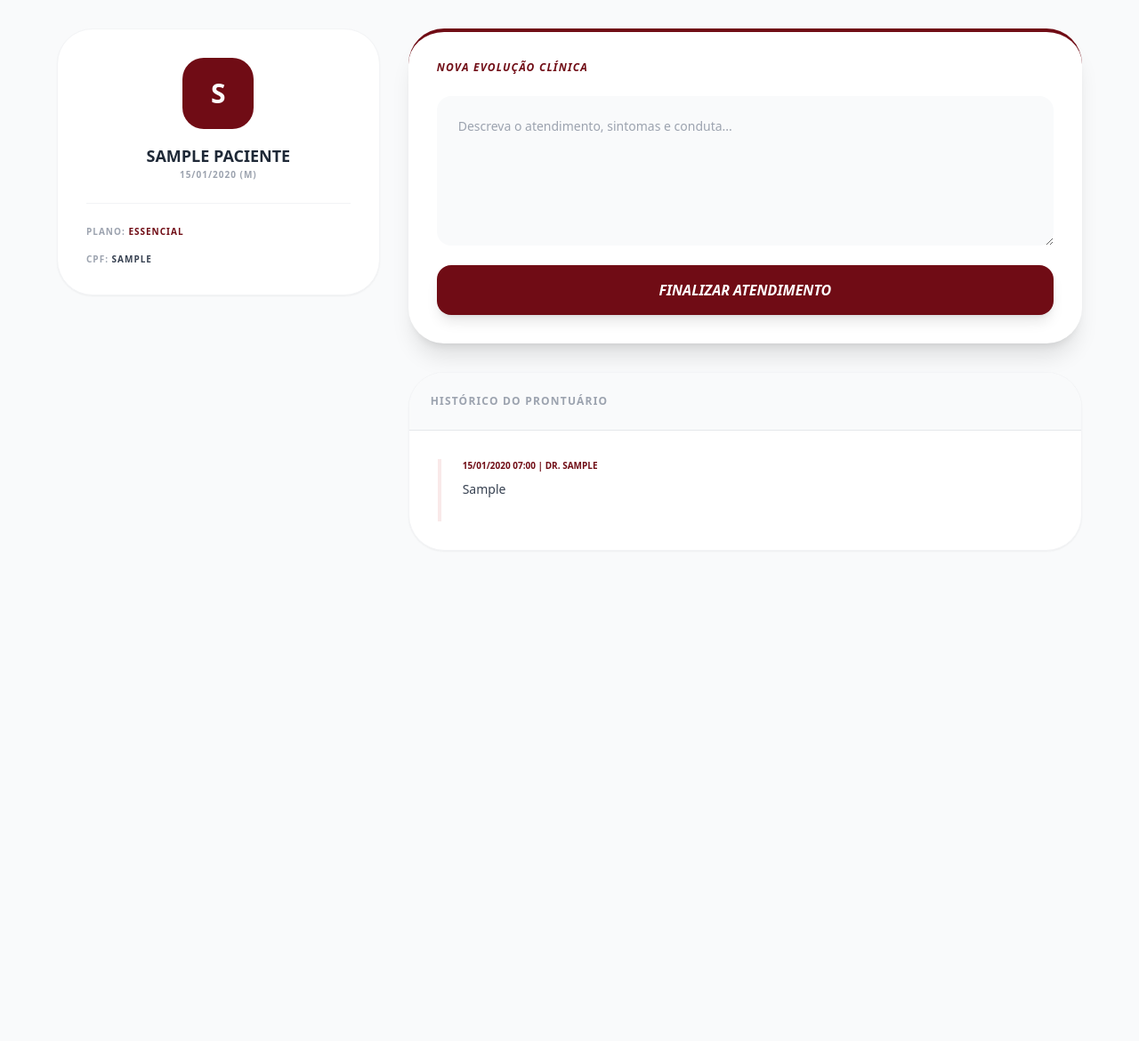
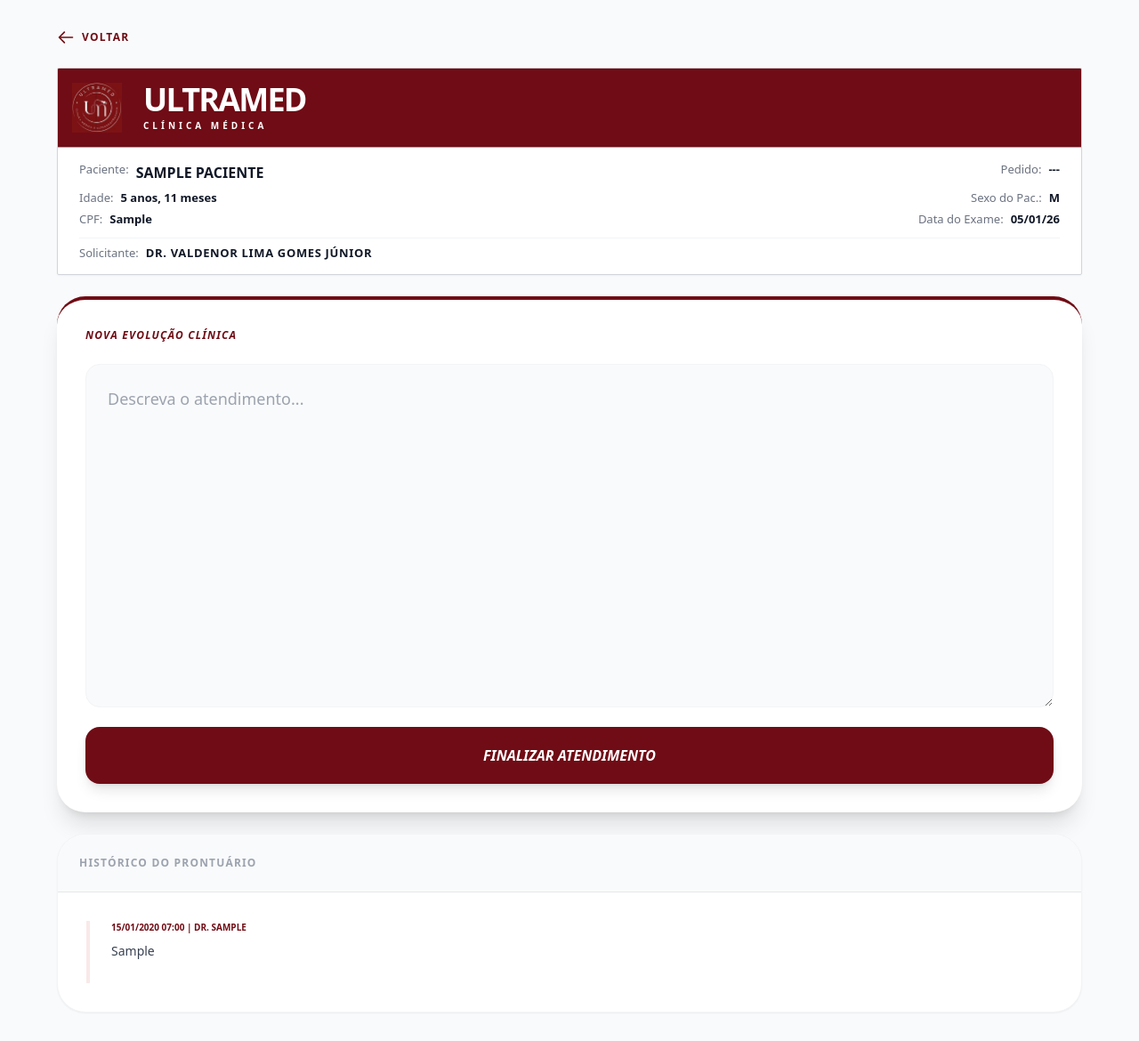
Before and after one commit to OliveiraAntonioFernando/Ultramed_Project, a Django app: page /sistema/prontuario/1/ in a window 1280 px wide. Shown: the whole page at 89% size. Before the commit the page ends 586 px from the top, so only its background shows below. Run offline with Django 4.2, Linux system fonts and the light colour scheme; a user stored in the database is signed in; tables that the repository leaves empty hold one stand-in row (values such as "Sample post"); some libraries are stand-ins or nearby versions.

Commit message:
Ponto de Recuperação Automático: 2026-01-06 04:00:02

```diff
--- a/core_gestao/templates/prontuario.html
+++ b/core_gestao/templates/prontuario.html
@@ -1,36 +1,77 @@
 {% extends 'base.html' %}
+{% load static %}
 {% block content %}
-<div class="bg-gray-50 min-h-screen p-8">
-    <div class="max-w-6xl mx-auto grid grid-cols-1 lg:grid-cols-3 gap-8">
+<div class="bg-gray-50 min-h-screen p-4 md:p-8">
+    <div class="max-w-6xl mx-auto space-y-6">
 
-        <div class="space-y-6">
-            <div class="bg-white p-8 rounded-[2.5rem] shadow-sm border border-gray-100">
-                <div class="text-center mb-6">
-                    <div class="w-20 h-20 bg-marsala-700 rounded-3xl mx-auto mb-4 flex items-center justify-center text-white text-3xl font-black">
-                        {{ paciente.nome_completo|slice:":1" }}
+        <div class="flex justify-start">
+            <a href="javascript:history.back()" class="flex items-center gap-2 text-marsala-700 hover:text-marsala-800 font-bold uppercase text-xs tracking-widest transition-all group">
+                <svg xmlns="http://www.w3.org/2000/svg" class="h-5 w-5 transform group-hover:-translate-x-1 transition-transform" fill="none" viewBox="0 0 24 24" stroke="currentColor">
+                    <path stroke-linecap="round" stroke-linejoin="round" stroke-width="2" d="M10 19l-7-7m0 0l7-7m-7 7h18" />
+                </svg>
+                Voltar
+            </a>
         </div>
-                    <h3 class="text-lg font-black uppercase text-gray-800">{{ paciente.nome_completo }}</h3>
-                    <p class="text-[10px] font-bold text-gray-400 uppercase tracking-widest">{{ paciente.data_nascimento|date:"d/m/Y" }} ({{ paciente.sexo }})</p>
-                </div>
-                <hr class="mb-6 opacity-50">
-                <div class="space-y-4">
-                    <p class="text-[10px] font-black text-gray-400 uppercase tracking-widest">Plano: <span class="text-marsala-700">{{ paciente.plano.nome|default:"Particular" }}</span></p>
-                    <p class="text-[10px] font-black text-gray-400 uppercase tracking-widest">CPF: <span class="text-gray-700">{{ paciente.cpf }}</span></p>
+
+        <div class="w-full bg-white border border-gray-300 rounded-sm overflow-hidden shadow-sm">
+            <div class="bg-marsala-700 p-4 flex items-center justify-between">
+                <div class="flex items-center gap-6">
+                    <img src="{% static 'sistema_interno/img/logo_ultramed.png' %}"
+                         alt="Ultramed"
+                         class="h-14 w-auto">
+
+                    <div class="text-white">
+                        <h1 class="text-4xl font-bold tracking-tighter leading-none">ULTRAMED</h1>
+                        <p class="text-[10px] uppercase tracking-[0.4em] font-semibold mt-1">Clínica Médica</p>
                     </div>
                 </div>
             </div>
 
-        <div class="lg:col-span-2 space-y-8">
-            <div class="bg-white p-8 rounded-[2.5rem] shadow-xl border-t-4 border-marsala-700">
+            <div class="grid grid-cols-2 gap-x-12 gap-y-2 px-6 py-4 text-[13px] leading-tight border-t border-gray-400">
+                <div class="flex gap-2">
+                    <span class="text-gray-500 font-normal">Paciente:</span>
+                    <strong class="uppercase text-gray-900 text-base">{{ paciente.nome_completo }}</strong>
+                </div>
+                <div class="flex gap-2 justify-end">
+                    <span class="text-gray-500 font-normal">Pedido:</span>
+                    <strong class="text-gray-900">{{ atendimento.id|default:"---" }}</strong>
+                </div>
+
+                <div class="flex gap-2">
+                    <span class="text-gray-500 font-normal">Idade:</span>
+                    <strong class="text-gray-900">{{ paciente.data_nascimento|timesince }}</strong>
+                </div>
+                <div class="flex gap-2 justify-end">
+                    <span class="text-gray-500 font-normal">Sexo do Pac.:</span>
+                    <strong class="uppercase text-gray-900">{{ paciente.sexo }}</strong>
+                </div>
+
+                <div class="flex gap-2">
+                    <span class="text-gray-500 font-normal">CPF:</span>
+                    <strong class="text-gray-900">{{ paciente.cpf|default:"---" }}</strong>
+                </div>
+                <div class="flex gap-2 justify-end">
+                    <span class="text-gray-500 font-normal">Data do Exame:</span>
+                    <strong class="text-gray-900">{% now "d/m/y" %}</strong>
+                </div>
+
+                <div class="flex gap-2 col-span-2 border-t border-gray-100 pt-2 mt-1">
+                    <span class="text-gray-500 font-normal">Solicitante:</span>
+                    <strong class="uppercase text-gray-900 font-bold tracking-wider">Dr. Valdenor Lima Gomes Júnior </strong>
+                </div>
+            </div>
+        </div>
+
+        <div class="bg-white p-8 rounded-[2rem] shadow-xl border-t-4 border-marsala-700">
             <h4 class="text-xs font-black uppercase italic text-marsala-700 mb-6 tracking-widest">Nova Evolução Clínica</h4>
             <form method="POST">
                 {% csrf_token %}
-                    <textarea name="evolucao" rows="6" class="w-full bg-gray-50 border-none rounded-2xl p-6 text-sm focus:ring-2 focus:ring-marsala-700" placeholder="Descreva o atendimento, sintomas e conduta..."></textarea>
-                    <button type="submit" class="w-full mt-4 bg-marsala-700 text-white font-black py-4 rounded-2xl uppercase italic shadow-lg">Finalizar Atendimento</button>
+                <textarea name="evolucao" rows="12" class="w-full bg-gray-50 border border-gray-100 rounded-2xl p-6 text-lg focus:ring-2 focus:ring-marsala-700 outline-none" placeholder="Descreva o atendimento..."></textarea>
+                <button type="submit" class="w-full mt-4 bg-marsala-700 text-white font-black py-5 rounded-2xl uppercase italic shadow-lg">Finalizar Atendimento</button>
             </form>
         </div>
 
-            <div class="bg-white rounded-[2.5rem] shadow-sm border border-gray-100 overflow-hidden">
+        <div class="bg-white rounded-[2rem] shadow-sm border border-gray-100 overflow-hidden">
             <div class="p-6 bg-gray-50 border-b">
                 <h4 class="text-xs font-black uppercase text-gray-400 tracking-widest">Histórico do Prontuário</h4>
             </div>
@@ -40,12 +81,9 @@
                     <p class="text-[10px] font-black text-marsala-700 uppercase">{{ h.data_atendimento|date:"d/m/Y H:i" }} | Dr. {{ h.medico.first_name }}</p>
                     <p class="mt-2 text-sm text-gray-700 leading-relaxed">{{ h.evolucao }}</p>
                 </div>
-                    {% empty %}
-                    <p class="text-center text-[10px] font-black text-gray-300 uppercase italic">Nenhum histórico registrado.</p>
                 {% endfor %}
             </div>
         </div>
     </div>
 </div>
-</div>
 {% endblock %}
```
Also changed, not shown: 1 other file. Lines whose indentation alone changed are shown as unchanged.
